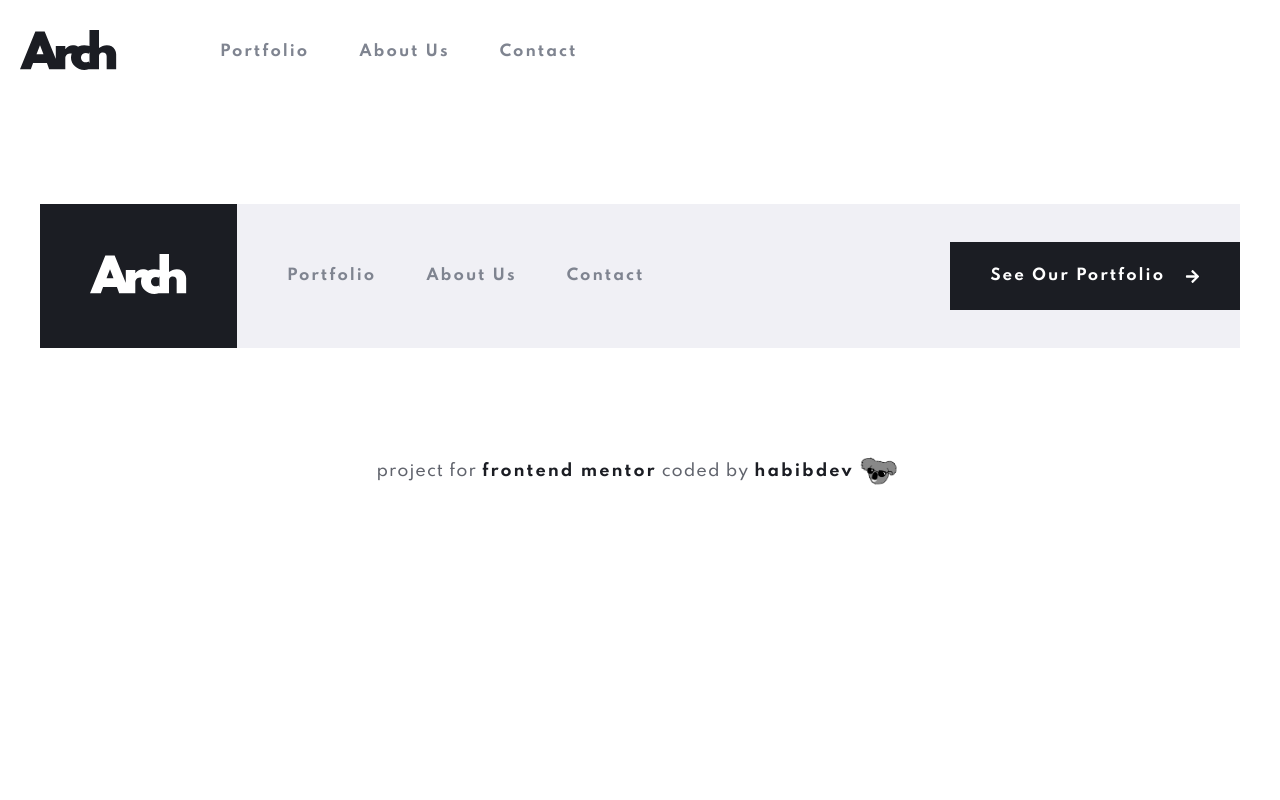
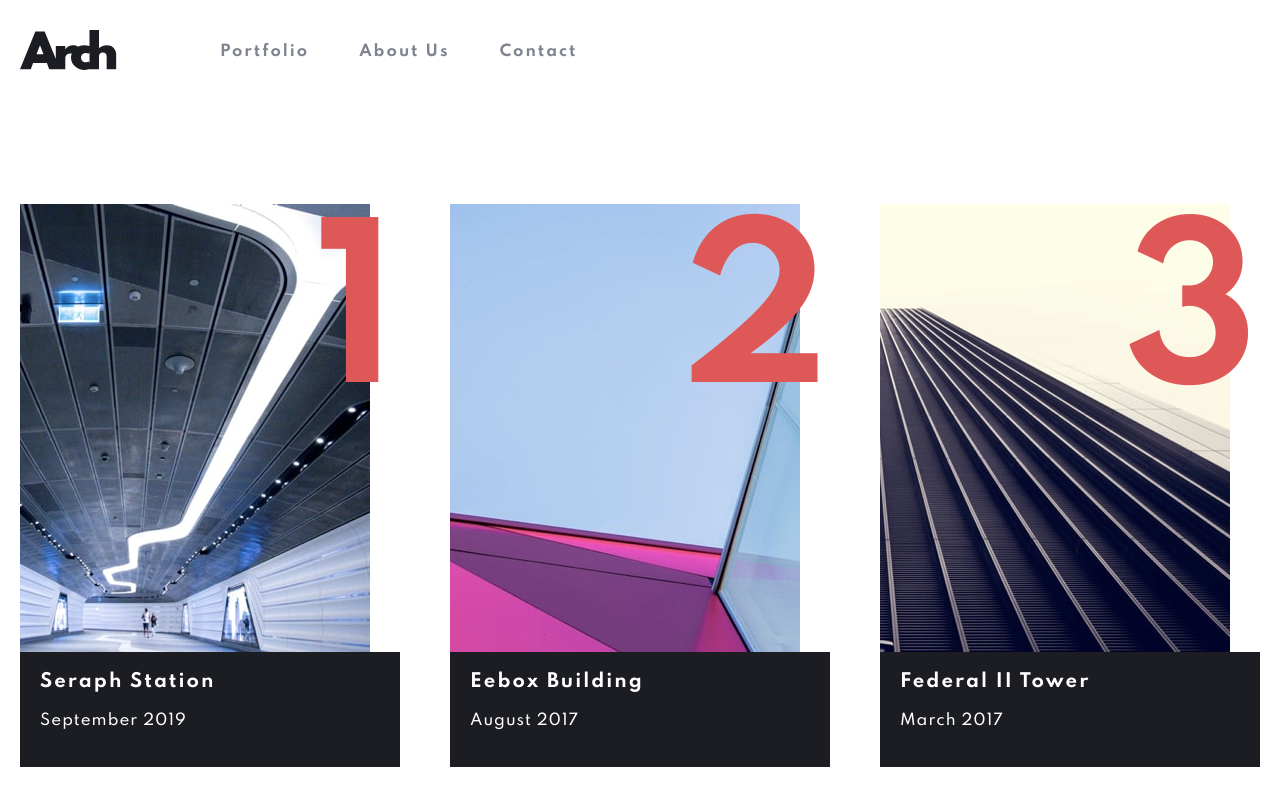
Before and after one commit to habibdev96/FEM-arch-studio-multi-page-website, a Next.js app: page /portfolio in a window 1280 px wide. Shown: the top 800 px of the page. Built offline with nearby package versions, Linux system fonts and the light colour scheme.

Commit message:
create cards section on portfolio page

```diff
--- /dev/null
+++ b/src/components/portfolio/PortfolioCards.tsx
@@ -0,0 +1,26 @@
+import styled from 'styled-components';
+import PortfolioCard from '../shared/PortfolioCard';
+import { maxWidthLg, sectionSpacingMd, threeCol } from '../../abstracts/Mixins';
+import { useGlobalState } from '../../context';
+
+const Container = styled.div`
+  ${maxWidthLg}
+  ${sectionSpacingMd}
+  ${threeCol}
+`;
+
+const PortfolioCards = (): JSX.Element => {
+  const { portfolioCards } = useGlobalState();
+
+  return (
+    <section>
+      <Container>
+        {portfolioCards.map((card) => (
+          <PortfolioCard key={card.id} {...card} />
+        ))}
+      </Container>
+    </section>
+  );
+};
+
+export default PortfolioCards;
--- a/src/components/shared/PortfolioCard.tsx
+++ b/src/components/shared/PortfolioCard.tsx
@@ -6,20 +6,28 @@ import { IPortfolioCardData } from '../../interfaces';
 
 const StyledArticle = styled.article`
   position: relative;
+  cursor: pointer;
+  transition: var(--mainTransition);
+
+  &:hover,
+  &:focus {
+    opacity: 0.9;
+  }
 
   .feature-number {
     position: absolute;
     top: 0;
     right: 0;
     z-index: 10;
-    color: var(--veryDarkBlue);
+    color: var(--error);
     font-size: 20rem;
   }
 
   .info {
     position: absolute;
-    bottom: -2rem;
-    padding: 5rem;
+    bottom: 0.1rem;
+    width: 100%;
+    padding: 2rem;
     background-color: var(--veryDarkBlue);
   }
 `;
@@ -28,12 +36,11 @@ const PortfolioCard = ({
   bg,
   title,
   date,
-  isFeatured,
   featureNumber,
 }: IPortfolioCardData): JSX.Element => {
   return (
     <StyledArticle>
-      {isFeatured && <h2 className='feature-number'>{featureNumber}</h2>}
+      <h2 className='feature-number'>{featureNumber}</h2>
       <div className='bg'>
         <Image src={bg} alt={title} objectFit='cover' objectPosition='center' />
       </div>
--- a/src/data.ts
+++ b/src/data.ts
@@ -4,7 +4,7 @@ import carouselSlideImageThree from '../public/assets/home/desktop/image-hero-fe
 import carouselSlideImageFour from '../public/assets/home/desktop/image-hero-trinity.jpg';
 
 import portfolioCardImageOne from '../public/assets/portfolio/desktop/image-seraph.jpg';
-import portfolioCardImageTwo from '../public/assets/portfolio/desktop/image-seraph.jpg';
+import portfolioCardImageTwo from '../public/assets/portfolio/desktop/image-eebox.jpg';
 import portfolioCardImageThree from '../public/assets/portfolio/desktop/image-federal.jpg';
 import portfolioCardImageFour from '../public/assets/portfolio/desktop/image-del-sol.jpg';
 import portfolioCardImageFive from '../public/assets/portfolio/desktop/image-prototype.jpg';
@@ -59,45 +59,48 @@ export const portfolioCardData = [
     bg: portfolioCardImageOne,
     title: 'Seraph Station',
     date: 'September 2019',
-    isFeatured: false,
+    isFeatured: true,
+    featureNumber: '1',
   },
   {
     id: 2,
     bg: portfolioCardImageTwo,
     title: 'Eebox Building',
     date: 'August 2017',
-    isFeatured: false,
+    isFeatured: true,
+    featureNumber: '2',
   },
   {
     id: 3,
     bg: portfolioCardImageThree,
     title: 'Federal II Tower',
     date: 'March 2017',
-    isFeatured: false,
+    isFeatured: true,
+    featureNumber: '3',
   },
   {
     id: 4,
     bg: portfolioCardImageFour,
     title: 'Project Del Sol',
     date: 'March 2017',
-    isFeatured: true,
-    featureNumber: '1',
+    isFeatured: false,
+    featureNumber: '4',
   },
   {
     id: 5,
     bg: portfolioCardImageFive,
     title: 'Le Prototype',
     date: 'October 2015',
-    isFeatured: true,
-    featureNumber: '2',
+    isFeatured: false,
+    featureNumber: '5',
   },
   {
     id: 6,
     bg: portfolioCardImageSix,
     title: '228B Tower',
     date: 'April 2015',
-    isFeatured: true,
-    featureNumber: '3',
+    isFeatured: false,
+    featureNumber: '6',
   },
   {
     id: 7,
@@ -105,6 +108,7 @@ export const portfolioCardData = [
     title: 'Grand Edelweiss Hotel',
     date: 'December 2013',
     isFeatured: false,
+    featureNumber: '7',
   },
   {
     id: 8,
@@ -112,6 +116,7 @@ export const portfolioCardData = [
     title: 'Netcry Tower',
     date: 'August 2012',
     isFeatured: false,
+    featureNumber: '8',
   },
   {
     id: 9,
@@ -119,6 +124,7 @@ export const portfolioCardData = [
     title: 'Hypers',
     date: 'January 2012',
     isFeatured: false,
+    featureNumber: '9',
   },
   {
     id: 10,
@@ -126,6 +132,7 @@ export const portfolioCardData = [
     title: 'SXIV Tower',
     date: 'March 2011',
     isFeatured: false,
+    featureNumber: '10',
   },
   {
     id: 11,
@@ -133,6 +140,7 @@ export const portfolioCardData = [
     title: 'Trinity Bank Tower',
     date: 'September 2010',
     isFeatured: false,
+    featureNumber: '11',
   },
   {
     id: 12,
@@ -140,5 +148,6 @@ export const portfolioCardData = [
     title: 'Project Paramour',
     date: 'February 2008',
     isFeatured: false,
+    featureNumber: '12',
   },
 ];
--- a/src/pages/portfolio.tsx
+++ b/src/pages/portfolio.tsx
@@ -1,5 +1,6 @@
 import type { NextPage } from 'next';
 import Head from 'next/head';
+import PortfolioCards from '../components/portfolio/PortfolioCards';
 
 const Portfolio: NextPage = () => {
   return (
@@ -9,6 +10,9 @@ const Portfolio: NextPage = () => {
         <meta name='viewport' content='initial-scale=1.0, width=device-width' />
         <link rel='icon' href='/favicon.ico' />
       </Head>
+      <main>
+        <PortfolioCards />
+      </main>
     </>
   );
 };
```
